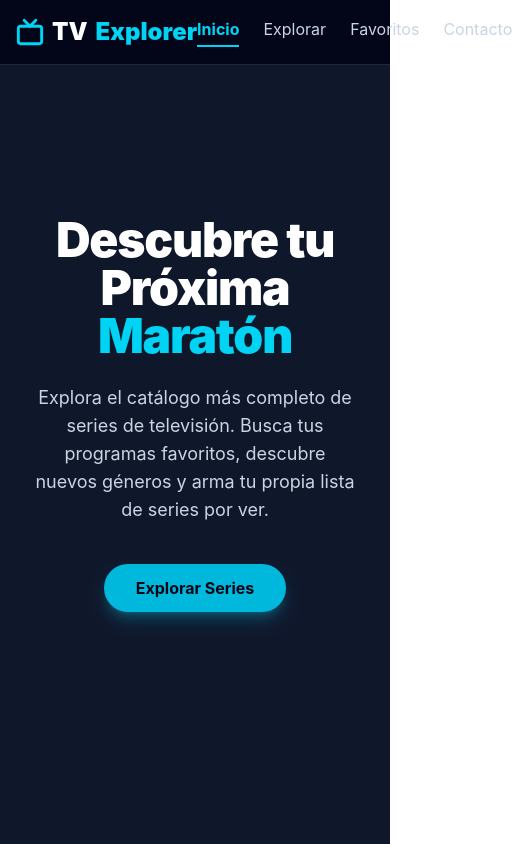
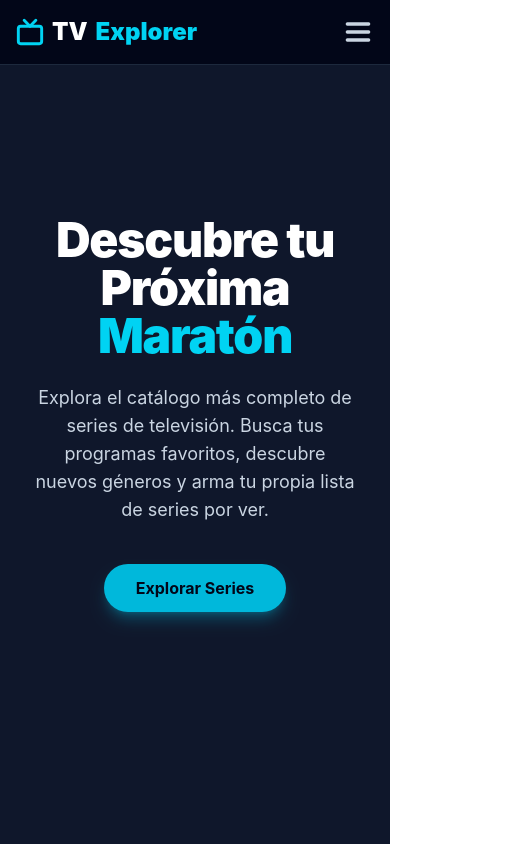
Before and after one commit to JuanMicarras/TV_showsJM, a React (Vite) app in the folder tv-shows-app/: page / in a window 390 px wide. Shown: the whole page, 512 px wide, since content can reach past the window. Built offline with nearby package versions, Linux system fonts and the light colour scheme.

Commit message:
Menu Hamburguesa

```diff
--- a/tv-shows-app/src/components/Navbar.tsx
+++ b/tv-shows-app/src/components/Navbar.tsx
@@ -1,17 +1,27 @@
+import { useState } from 'react';
 import { NavLink } from 'react-router-dom';
 
 export default function Navbar() {
-  // La función para darle estilos dinámicos al enlace activo
-  const linkClasses = ({ isActive }: { isActive: boolean }) =>
+  // Estado para controlar si el menú móvil está abierto o cerrado
+  const [isOpen, setIsOpen] = useState(false);
+
+  // Estilos para los enlaces en versión Desktop
+  const desktopLinkClasses = ({ isActive }: { isActive: boolean }) =>
     isActive
       ? "text-cyan-400 font-bold border-b-2 border-cyan-400 pb-1"
       : "text-slate-300 hover:text-cyan-400 transition pb-1";
+
+  // Estilos para los enlaces en versión Móvil (más como botones)
+  const mobileLinkClasses = ({ isActive }: { isActive: boolean }) =>
+    isActive
+      ? "block text-cyan-400 font-bold bg-slate-800 rounded px-4 py-3"
+      : "block text-slate-300 hover:text-cyan-400 hover:bg-slate-800 rounded px-4 py-3 transition";
 
   return (
     <nav className="bg-slate-950 p-4 border-b border-slate-800 sticky top-0 z-50">
       <div className="container mx-auto flex justify-between items-center">
 
-        {/* Logo con SVG inline directamente en el JSX */}
+        {/* Logo */}
         <div className="flex items-center gap-2 text-2xl font-black text-white">
           <svg xmlns="http://www.w3.org/2000/svg" width="28" height="28" viewBox="0 0 24 24" fill="none" stroke="currentColor" strokeWidth="2.5" strokeLinecap="round" strokeLinejoin="round" className="text-cyan-400">
             <rect width="20" height="15" x="2" y="7" rx="2" ry="2"/>
@@ -20,15 +30,41 @@ export default function Navbar() {
           TV<span className="text-cyan-400">Explorer</span>
         </div>
 
-        {/* Enlaces de navegación con NavLink */}
-        <div className="flex gap-6">
-          <NavLink to="/" className={linkClasses}>Inicio</NavLink>
-          <NavLink to="/explore" className={linkClasses}>Explorar</NavLink>
-          <NavLink to="/favorites" className={linkClasses}>Favoritos</NavLink>
-          <NavLink to="/contact" className={linkClasses}>Contacto</NavLink>
+        {/* Botón Hamburguesa (Solo visible en Móvil -> md:hidden) */}
+        <button
+          onClick={() => setIsOpen(!isOpen)}
+          className="md:hidden text-slate-300 hover:text-white focus:outline-none"
+          aria-label="Abrir menú"
+        >
+          {/* SVG Inline que cambia entre Hamburguesa (☰) y X (✕) */}
+          <svg className="w-8 h-8" fill="none" stroke="currentColor" viewBox="0 0 24 24" xmlns="http://www.w3.org/2000/svg">
+            {isOpen ? (
+              <path strokeLinecap="round" strokeLinejoin="round" strokeWidth={2.5} d="M6 18L18 6M6 6l12 12" />
+            ) : (
+              <path strokeLinecap="round" strokeLinejoin="round" strokeWidth={2.5} d="M4 6h16M4 12h16M4 18h16" />
+            )}
+          </svg>
+        </button>
+
+        {/* Enlaces versión Computadora/Tablet (Ocultos en móvil -> hidden md:flex) */}
+        <div className="hidden md:flex gap-6">
+          <NavLink to="/" className={desktopLinkClasses}>Inicio</NavLink>
+          <NavLink to="/explore" className={desktopLinkClasses}>Explorar</NavLink>
+          <NavLink to="/favorites" className={desktopLinkClasses}>Favoritos</NavLink>
+          <NavLink to="/contact" className={desktopLinkClasses}>Contacto</NavLink>
         </div>
+      </div>
 
-      </div>
+      {/* Menú Desplegable versión Móvil */}
+      {isOpen && (
+        <div className="md:hidden mt-4 flex flex-col gap-2 pb-2">
+          {/* Al hacer clic en cualquier enlace, cerramos el menú (setIsOpen(false)) */}
+          <NavLink to="/" onClick={() => setIsOpen(false)} className={mobileLinkClasses}>Inicio</NavLink>
+          <NavLink to="/explore" onClick={() => setIsOpen(false)} className={mobileLinkClasses}>Explorar</NavLink>
+          <NavLink to="/favorites" onClick={() => setIsOpen(false)} className={mobileLinkClasses}>Favoritos</NavLink>
+          <NavLink to="/contact" onClick={() => setIsOpen(false)} className={mobileLinkClasses}>Contacto</NavLink>
+        </div>
+      )}
     </nav>
   );
 }
```
